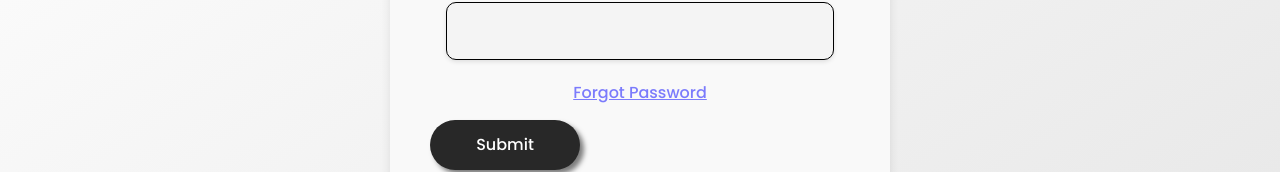
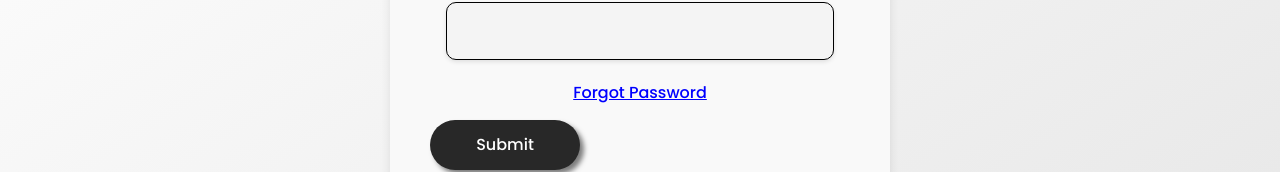
Before and after one commit to harshakl03/FRONT-END, a React (Vite) app: page /login in a window 1280 px wide. Shown: the part 293-465 px from the top of the page. Built offline with nearby package versions, Linux system fonts and the light colour scheme.

Commit message:
Some changes

```diff
--- a/src/features/Login-and-Register/LoginForm.jsx
+++ b/src/features/Login-and-Register/LoginForm.jsx
@@ -49,12 +49,16 @@ const StyledLink = styled(Link)`
   text-decoration: underline;
   display: flex;
   justify-content: center;
-  width: auto;
-  opacity: 50%;
+  width: 50%;
+  text-align: center;
+  margin-left: 105px;
+  opacity: 100%;
+  border-radius: 30px;
 
   &:hover {
-    opacity: 100%;
+    opacity: 85%;
     background-color: #cccccc;
+    border-radius: 30px;
   }
 `;
 
```
